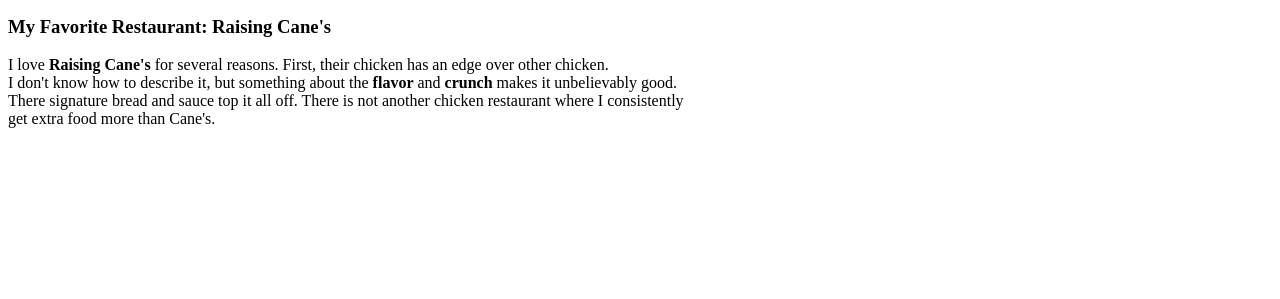
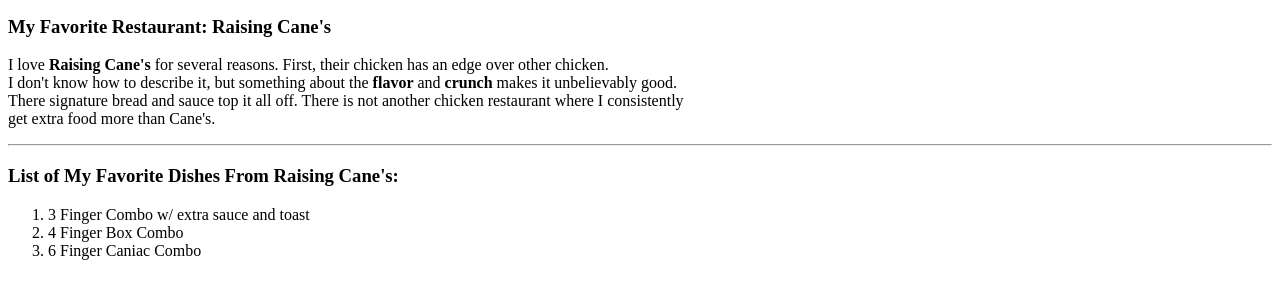
Before and after one commit to 44-563-Web-Apps-S24/44563-webapps-s24-assignment3-NLewandowski5, a plain HTML site: page index.html in a window 1280 px wide. Shown: the part 101-400 px from the top of the page. Drawn offline with Linux system fonts and the light colour scheme.

Commit message:
Added list of favorite meals from Cane's to index.html
Added list of favorite meals from Cane's to index.html

```diff
--- a/index.html
+++ b/index.html
@@ -12,6 +12,16 @@
             I don't know how to describe it, but something about the <b>flavor</b> and <b>crunch</b> makes it unbelievably good.<br>
             There signature bread and sauce top it all off. There is not another chicken restaurant where I consistently<br>
             get extra food more than Cane's.</p>
+
+        <hr>
+
+        <h3>List of My Favorite Dishes From Raising Cane's:</h3>
+        <ol>
+            <li>3 Finger Combo w/ extra sauce and toast</li>
+            <li>4 Finger Box Combo</li>
+            <li>6 Finger Caniac Combo</li>
+        </ol>
+
     </body>
 
 </html>
```
